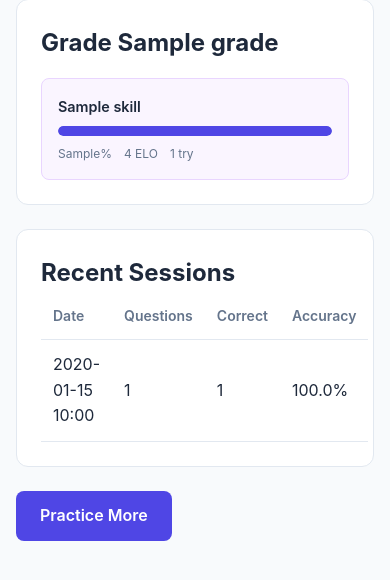
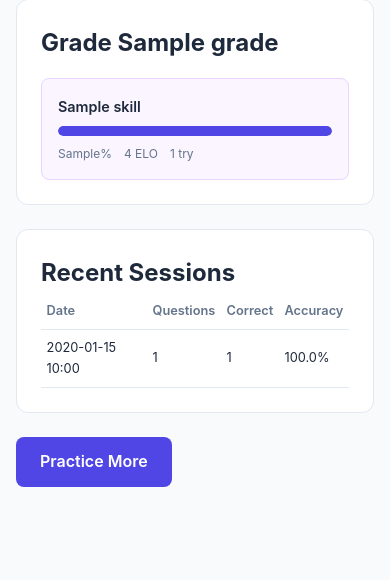
Before and after one commit to bkmrkr/mora, a Flask app: template templates/dashboard/overview.html in a window 390 px wide. Shown: the part 231-811 px from the top of the page. Run offline with Flask 3, Linux system fonts and the light colour scheme; the template is opened without the code that fills it: most values are stand-ins (such as "Sample title", 1, 10 or a date in 2020).

Commit message:
Fix dashboard table clipped on small viewports (320px)
Added overflow-x auto wrapper and tighter padding media query so session
history table fits without clipping on small phones.

Co-Authored-By: Claude Opus 4.6 <noreply@anthropic.com>

```diff
--- a/static/css/style.css
+++ b/static/css/style.css
@@ -393,6 +393,10 @@ body {
 }
 
 /* Data Table */
+.table-wrap {
+    overflow-x: auto;
+    -webkit-overflow-scrolling: touch;
+}
 .data-table {
     width: 100%;
     border-collapse: collapse;
@@ -424,3 +428,11 @@ body {
     text-align: center;
     padding: 3rem;
 }
+
+/* Small screens */
+@media (max-width: 400px) {
+    .data-table th, .data-table td {
+        padding: 0.5rem 0.35rem;
+        font-size: 0.8rem;
+    }
+}
--- a/templates/dashboard/overview.html
+++ b/templates/dashboard/overview.html
@@ -29,6 +29,7 @@
     {% if sessions %}
     <div class="card">
         <h2>Recent Sessions</h2>
+        <div class="table-wrap">
         <table class="data-table">
             <thead>
                 <tr><th>Date</th><th>Questions</th><th>Correct</th><th>Accuracy</th></tr>
@@ -44,6 +45,7 @@
                 {% endfor %}
             </tbody>
         </table>
+        </div>
     </div>
     {% endif %}
 
```
Also changed, not shown: CHANGELOG.md.
